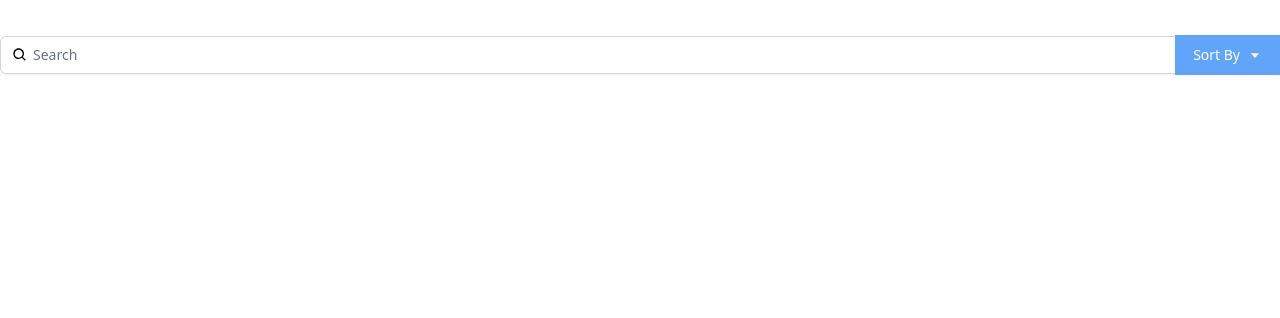
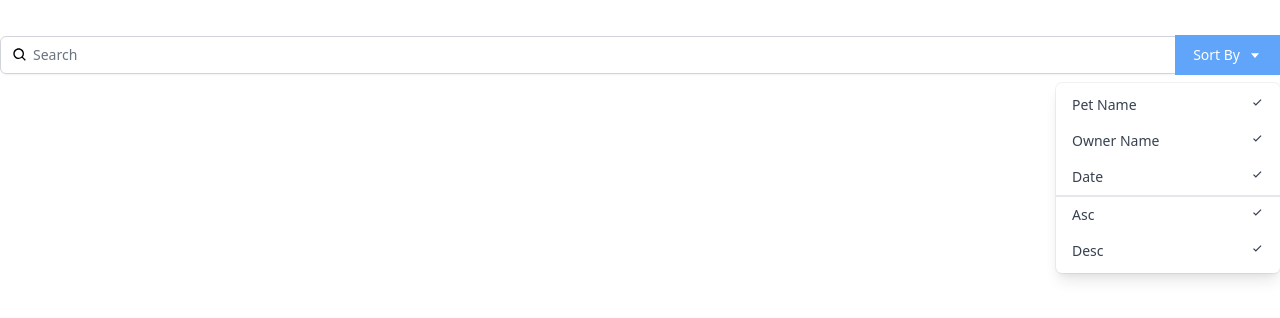
Before and after one commit to soleymaniyasaman/tailwind-interface, a React (Create React App) app: page / in a window 1280 px wide. Shown: the top 318 px of the page. Built offline with nearby package versions, Linux system fonts and the light colour scheme.

Commit message:
add DropDown for search ox

```diff
--- a/src/components/Search.js
+++ b/src/components/Search.js
@@ -1,5 +1,29 @@
-import { BiSearch, BiCaretDown } from 'react-icons/bi'
+import { BiSearch, BiCaretDown, BiCheck } from 'react-icons/bi'
 
+const DropDown = () => {
+    return (
+        <div className="origin-top-right absolute right-0 mt-2 w-56
+      rounded-md shadow-lg bg-white ring-1 ring-black ring-opacity-5">
+            <div className="py-1" role="menu" aria-orientation="vertical" aria-labelledby="options-menu">
+                <div
+                    className="px-4 py-2 text-sm text-gray-700 hover:bg-gray-100 hover:text-gray-900 flex justify-between cursor-pointer"
+                    role="menuitem">Pet Name <BiCheck /></div>
+                <div
+                    className="px-4 py-2 text-sm text-gray-700 hover:bg-gray-100 hover:text-gray-900 flex justify-between cursor-pointer"
+                    role="menuitem">Owner Name  <BiCheck /></div>
+                <div
+                    className="px-4 py-2 text-sm text-gray-700 hover:bg-gray-100 hover:text-gray-900 flex justify-between cursor-pointer"
+                    role="menuitem">Date <BiCheck /></div>
+                <div
+                    className="px-4 py-2 text-sm text-gray-700 hover:bg-gray-100 hover:text-gray-900 flex justify-between cursor-pointer border-gray-1 border-t-2"
+                    role="menuitem">Asc <BiCheck /></div>
+                <div
+                    className="px-4 py-2 text-sm text-gray-700 hover:bg-gray-100 hover:text-gray-900 flex justify-between cursor-pointer"
+                    role="menuitem">Desc <BiCheck /></div>
+            </div>
+        </div>
+    )
+}
 const Search = () => {
     return (
         <div className="py-5">
@@ -16,6 +40,7 @@ const Search = () => {
                             className="justify-center px-4 py-2 bg-blue-400 border-2 border-blue-400 text-sm text-white hover:bg-blue-700 focus:outline-none focus:ring-2 focus:ring-offset-2 flex items-center" id="options-menu" aria-haspopup="true" aria-expanded="true">
                             Sort By <BiCaretDown className="ml-2" />
                         </button>
+                        <DropDown />
                     </div>
                 </div>
             </div>
```
